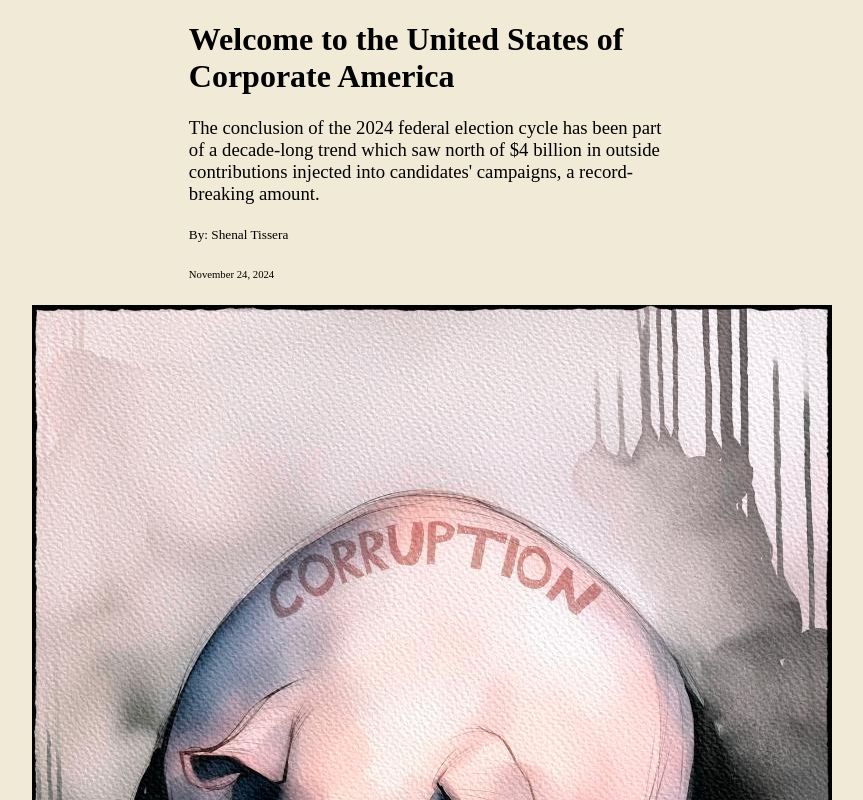
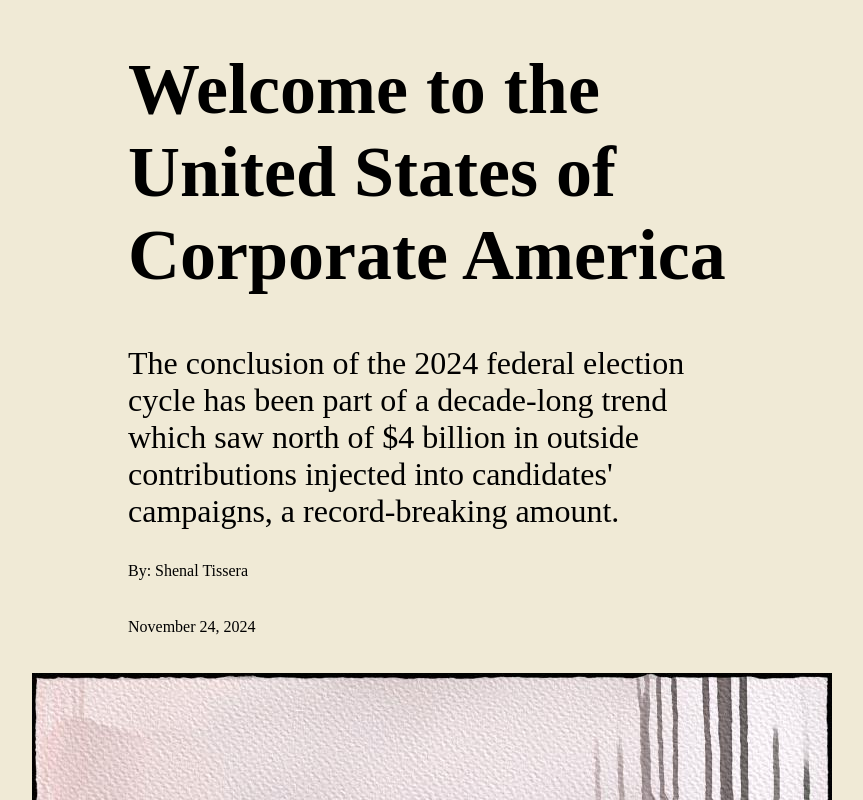
Before and after one commit to shenalt/data_journo_project1, a plain HTML site: page index.html in a window 1280 px wide. Shown: the top 800 px of the page, without its empty margins (208-1071 px from the left). Drawn offline with Linux system fonts and the light colour scheme; a web font is replaced by a local one.

Commit message:
Update style.css

```diff
--- a/style.css
+++ b/style.css
@@ -48,6 +48,8 @@ iframe{
     .first-part-text{
         width: 80%;
     }
+
+
     .second-part-content{
         width: 80%;
     }
@@ -57,6 +59,15 @@ iframe{
     .first-part-text{
         width: 70%;
     }
+    h1{
+        font-size: 4.5em;
+    }
+    h3{
+        font-size: 2em;
+    }
+    h5, h6{
+        font-size: 1em;
+    }
     .second-part-content{
         width: 70%;
     }
@@ -64,18 +75,18 @@ iframe{
 
 @media only screen and (min-width: 992px){
     .first-part-text{
+        width: 60%;
+    }
+    .second-part-content{
+        width: 60%;
+    }
+}
+
+@media only screen and (min-width: 1200px){
+    .first-part-text{
         width: 50%;
     }
     .second-part-content{
         width: 50%;
     }
 }
-
-@media only screen and (min-width: 1200px){
-    .first-part-text{
-        width: 40%;
-    }
-    .second-part-content{
-        width: 40%;
-    }
-}
```
